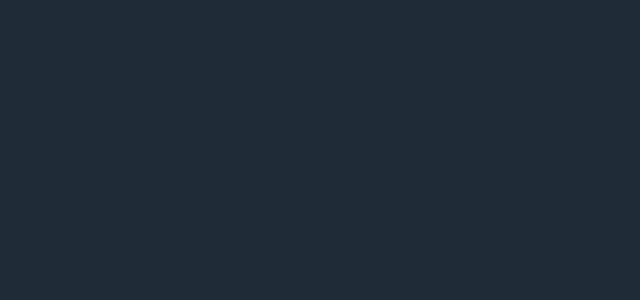
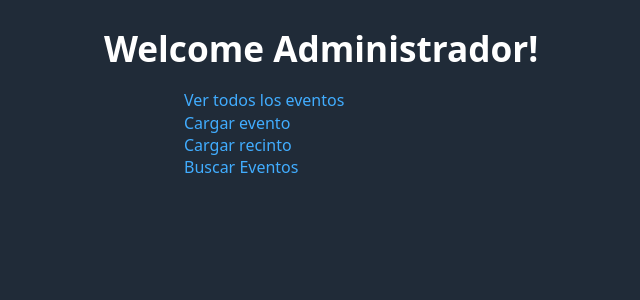
Before and after one commit to JuliMoriis/TicketPass-project, an Angular app: page /admin in a window 1280 px wide. Before the commit this address led to /. Shown: the top 300 px of the page, without its empty margins (136-776 px from the left). Built offline with nearby package versions, Linux system fonts and the light colour scheme.

Commit message:
page cliente

```diff
--- a/src/app/evento/components/add-evento/add-evento.component.ts
+++ b/src/app/evento/components/add-evento/add-evento.component.ts
@@ -1,14 +1,13 @@
 import { NgFor } from '@angular/common';
-import { Component, EventEmitter, inject, OnInit, Output } from '@angular/core';
+import { Component, inject, OnInit } from '@angular/core';
 import { FormsModule } from '@angular/forms';
 import { Recinto } from '../../../recinto/interfaces/recinto.interface';
 import { Sector } from '../../../recinto/interfaces/sector.interface';
+import { EventoService } from '../../../services/evento.service';
 import { RecintoService } from '../../../services/recintos.service';
 import { Entrada } from '../../interfaces/entrada.interface';
 import { Evento } from '../../interfaces/evento.interface';
 import { Fecha } from '../../interfaces/fecha.interface';
-import { ElementSchemaRegistry } from '@angular/compiler';
-import { EventoService } from '../../../services/evento.service';
 
 @Component({
   selector: 'app-add-evento',
@@ -19,9 +18,6 @@ import { EventoService } from '../../../services/evento.service';
 })
 
 export class AddEventoComponent implements OnInit{
-
-  @Output()
-  emitirEvento: EventEmitter<Evento> = new EventEmitter();
 
   recintosService= inject (RecintoService);
   eventosService= inject(EventoService);
@@ -144,8 +140,6 @@ export class AddEventoComponent implements OnInit{
     }
 
     console.log(this.evento);
-    this.emitirEvento.emit({...this.evento});
-
     this.guardarEventosJSON();
 
 
--- a/src/app/evento/components/list-evento/list-evento.component.html
+++ b/src/app/evento/components/list-evento/list-evento.component.html
@@ -1,8 +1,10 @@
-<app-add-evento (emitirEvento)="addListaEvento($event)"></app-add-evento>
 <section>
   <ul>
+    <!--aca en lista eventos hay q ver si esta habilitada la fila-->
+    <!--agregar en evento (en cada fecha) si fila habilitada true false-->
     @for (item of listaEventos; track $index){
-      <li>Evento: {{item.nombreEvento}} creado!</li>
+      <ol>{{item.nombreEvento}} </ol>
+      <button>Comprar entradas</button> <!--depsues de esto te muestra las fechas, apretas una e ingresas a la fila-->
     }
   </ul>
 </section>
--- a/src/app/evento/components/ver-evento/ver-evento.component.html
+++ b/src/app/evento/components/ver-evento/ver-evento.component.html
@@ -7,14 +7,18 @@
   <ul>
     <h2>Eventos cargados</h2>
     @for (item of listaEventos; track $index){
-      <li>
-      <button type="button" (click)="verEvento(item)">{{item.nombreEvento}}</button>
-    </li>
+      <ol>
+        {{item.nombreEvento}}
+      <button type="button" (click)="verEvento(item)">Detalles</button>
+      <button>Habilitar fila</button>
+    </ol>
   }
   </ul>
   </section>
 
   <div *ngIf="eventoSeleccionado">
+    <button>Editar</button>
+    <button>Eliminar evento</button>
     <h2>Detalle del Evento</h2>
     <form>
       <label>
--- a/src/app/pages/admin-page/admin-page.component.html
+++ b/src/app/pages/admin-page/admin-page.component.html
@@ -1,3 +1,18 @@
 <h1>Welcome Administrador!</h1>
 
-<button (click)="verEventos()">Ver Eventos</button>
+<nav>
+    <ul>
+        <ol>
+            <a routerLink="ver-eventos">Ver todos los eventos</a>
+        </ol>
+        <ol>
+            <a routerLink="add-eventos">Cargar evento</a>
+        </ol>
+        <ol>
+            <a routerLink="add-recinto">Cargar recinto</a>
+        </ol>
+        <ol>
+            <a routerLink="">Buscar Eventos</a>
+        </ol>
+    </ul>
+</nav>
--- a/src/app/pages/admin-page/admin-page.component.ts
+++ b/src/app/pages/admin-page/admin-page.component.ts
@@ -6,7 +6,7 @@ import { VerEventoComponent } from '../../evento/components/ver-evento/ver-event
 @Component({
   selector: 'app-admin-page',
   standalone: true,
-  imports: [VerEventoComponent, RouterLink],
+  imports: [RouterLink],
   templateUrl: './admin-page.component.html',
   styleUrl: './admin-page.component.css'
 })
@@ -14,8 +14,4 @@ export class AdminPageComponent {
 
   constructor(private router: Router) {} // Asegúrate de importar Router
 
-  verEventos() {
-    this.router.navigate(['/ver-eventos']); // Cambia a la ruta de eventos
-  }
-
 }
--- /dev/null
+++ b/src/app/pages/cliente-page/cliente-page.component.html
@@ -0,0 +1,3 @@
+<h1>Bienvenido a Ticket Pass</h1>
+
+<app-list-evento></app-list-evento>
```
Also changed, not shown: src/app/app.routes.ts (+8 -2 lines), src/app/pages/cliente-page/cliente-page.component.ts (added, +14 -0 lines), src/app/pages/cliente-page/cliente-page.component.css (added).
